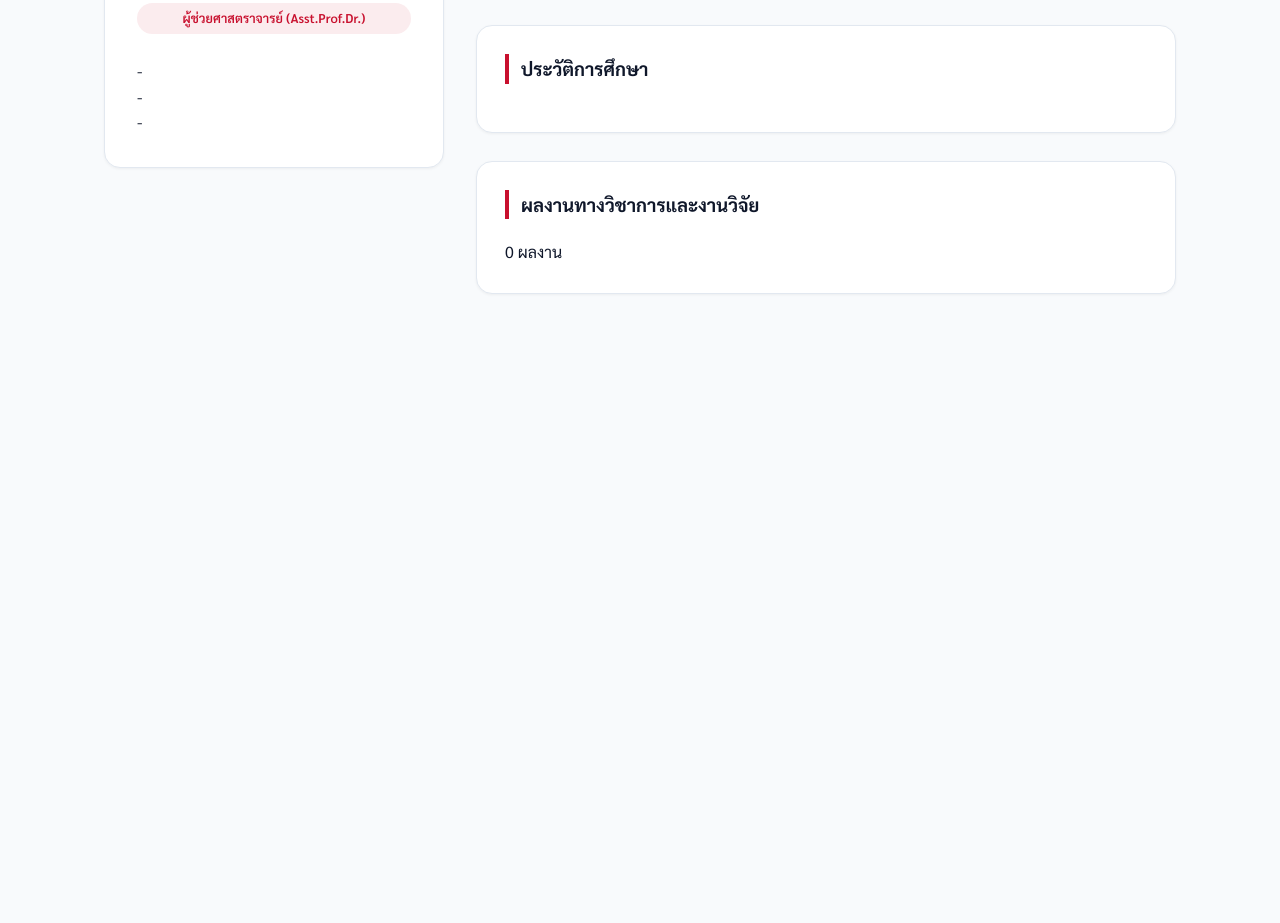
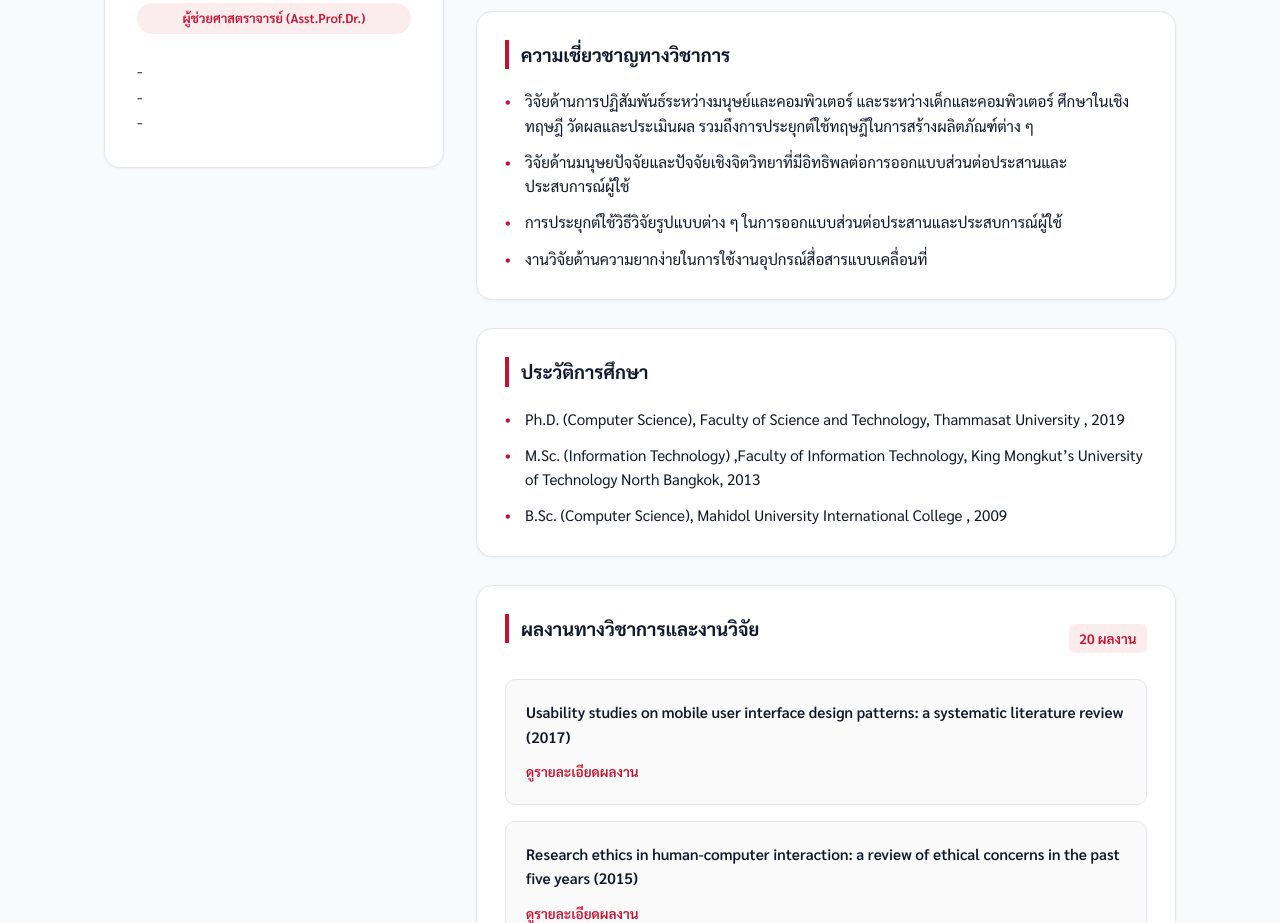
Before and after one commit to Natthaphon670/CS361_G650-14, a plain HTML site: page profile.html in a window 1280 px wide. Shown: the part 344-1267 px from the top of the page. Before the commit the page ends 800 px from the top, so only its background shows below. Drawn offline with Linux system fonts and the light colour scheme.

Commit message:
feat(profile): render education, expertise, and scholar publications list

```diff
--- a/profile.js
+++ b/profile.js
@@ -34,6 +34,7 @@ document.addEventListener('DOMContentLoaded', () => {
 
     loadingState.style.display = 'none';
     mainContent.style.display = 'grid';
+    renderSections(f);
   }
 
   function escapeHtml(str) {
@@ -41,4 +42,24 @@ document.addEventListener('DOMContentLoaded', () => {
       '&': '&amp;', '<': '&lt;', '>': '&gt;', '"': '&quot;', "'": '&#39;'
     })[match]);
   }
+
+  function renderSections(f) {
+  // Interests
+  const interests = document.getElementById('f-interests');
+  interests.innerHTML = (f.research_interests || []).map(item => `<span class="chip">${escapeHtml(item)}</span>`).join('');
+
+  // Expertise & Education
+  document.getElementById('f-expertise-list').innerHTML = (f.expertise || []).map(item => `<li>${escapeHtml(item)}</li>`).join('');
+  document.getElementById('f-education-list').innerHTML = (f.education || []).map(item => `<li>${escapeHtml(item)}</li>`).join('');
+
+  // Publications
+  const pubContainer = document.getElementById('f-publications-list');
+  document.getElementById('f-pub-count').textContent = `${f.total_publications || 0} ผลงาน`;
+  pubContainer.innerHTML = (f.publications || []).map(pub => `
+    <li class="pub-item">
+      <div class="pub-title">${escapeHtml(pub.title)} (${pub.year || 'N/A'})</div>
+      ${pub.url ? `<a href="${escapeHtml(pub.url)}" target="_blank" class="pub-link">ดูรายละเอียดผลงาน</a>` : ''}
+    </li>
+  `).join('');
+   }
 });
--- a/style.css
+++ b/style.css
@@ -101,3 +101,21 @@ header {
   .profile-layout { grid-template-columns: 1fr; }
   .sidebar-card { position: static; }
 }
+
+.chip-container { display: flex; flex-wrap: wrap; gap: 0.5rem; }
+.chip {
+  background: var(--tu-yellow-light); color: #78350F; font-size: 0.85rem;
+  font-weight: 500; padding: 0.35rem 0.85rem; border-radius: 9999px;
+  border: 1px solid var(--tu-yellow-border);
+}
+
+.custom-bullet-list { list-style: none; display: flex; flex-direction: column; gap: 0.75rem; }
+.custom-bullet-list li { position: relative; padding-left: 1.25rem; font-size: 0.95rem; }
+.custom-bullet-list li::before { content: "•"; position: absolute; left: 0; color: var(--tu-red); font-weight: bold; }
+
+.pub-meta-header { display: flex; align-items: center; justify-content: space-between; margin-bottom: 1rem; }
+.pub-count-badge { font-size: 0.85rem; font-weight: 600; color: var(--tu-red); background: var(--tu-red-light); padding: 0.2rem 0.65rem; border-radius: 6px; }
+.pub-list { list-style: none; display: flex; flex-direction: column; gap: 1rem; }
+.pub-item { padding: 1.25rem; border: 1px solid var(--border-color); border-radius: var(--radius-md); background: #FAFAFA; }
+.pub-title { font-size: 0.95rem; font-weight: 600; margin-bottom: 0.6rem; }
+.pub-link { font-size: 0.85rem; color: var(--tu-red); text-decoration: none; font-weight: 600; }
```
